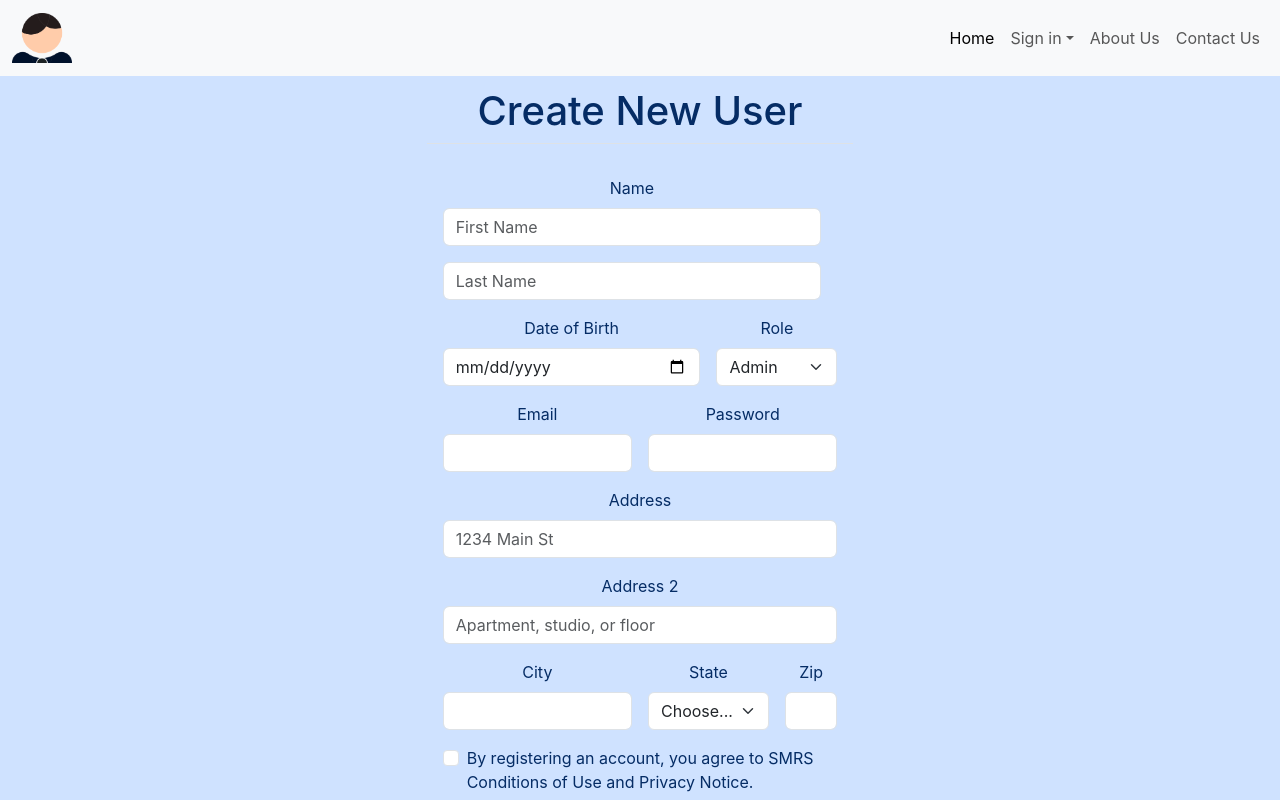
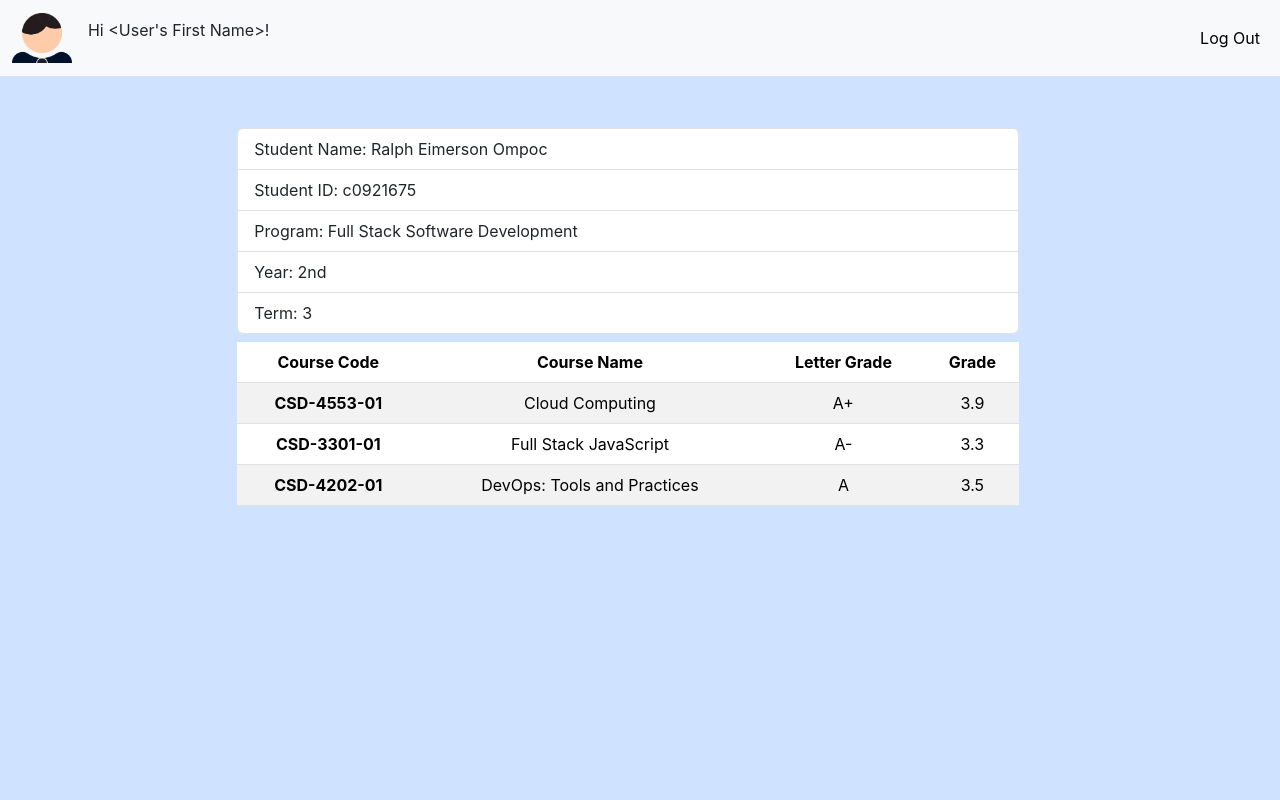
Before and after one commit to Kisan303/Student-Record-Management-System, a React (Create React App) app in the folder frontend/: page /admin-dashboard in a window 1280 px wide. Shown: the top 800 px of the page. Built offline with nearby package versions, Linux system fonts and the light colour scheme.

Commit message:
Ralph: Created routes Dashboard for Student. Added Dashboard components to be used per User Role. Created new navigation bar for different User Role once the User logged in.

```diff
--- /dev/null
+++ b/frontend/src/User.jsx
@@ -0,0 +1,17 @@
+import { Outlet } from "react-router-dom";
+import NavbarUser from "./components/NavbarUser";
+import Footer from "./components/Footer";
+
+function User() {
+  return (
+    <div className="App">
+      <NavbarUser />
+      <div class="col-12 bg-primary-subtle text-primary-emphasis vh-100">
+        <Outlet />
+      </div>
+      <Footer />
+    </div>
+  );
+}
+
+export default User;
--- /dev/null
+++ b/frontend/src/components/Dashboard.jsx
@@ -0,0 +1,53 @@
+export default function Dashboard(){
+    return(
+        <>
+        <div class="row col-12 bg-primary-subtle text-primary-emphasis p-5">
+            <div class="col-2"></div>
+            <div class="col-8 p-1 text-start">
+                <ul class="list-group list-group">
+                <li class="list-group-item">Student Name: Ralph Eimerson Ompoc</li>
+                <li class="list-group-item">Student ID: c0921675</li>
+                <li class="list-group-item">Program: Full Stack Software Development</li>
+                <li class="list-group-item">Year: 2nd</li>
+                <li class="list-group-item">Term: 3</li>
+                </ul>
+            </div>
+            <div class="col-2"></div>
+            <div class="col-2"></div>
+            <div class="col-8 p-1">
+                <table class="table table-striped">
+                <thead>
+                    <tr class="text-center">
+                    <th scope="col">Course Code</th>
+                    <th scope="col">Course Name</th>
+                    <th scope="col">Letter Grade</th>
+                    <th scope="col">Grade</th>
+                    </tr>
+                </thead>
+                <tbody>
+                    <tr>
+                    <th scope="row">CSD-4553-01</th>
+                    <td>Cloud Computing</td>
+                    <td class="text-center">A+</td>
+                    <td class="text-center">3.9</td>
+                    </tr>
+                    <tr>
+                    <th scope="row">CSD-3301-01</th>
+                    <td>Full Stack JavaScript</td>
+                    <td class="text-center">A-</td>
+                    <td class="text-center">3.3</td>
+                    </tr>
+                    <tr>
+                    <th scope="row">CSD-4202-01</th>
+                    <td>DevOps: Tools and Practices</td>
+                    <td class="text-center">A</td>
+                    <td class="text-center">3.5</td>
+                    </tr>
+                </tbody>
+                </table>
+            </div>
+            <div class="col-2"></div>
+        </div>
+        </>
+    );
+}
--- /dev/null
+++ b/frontend/src/components/NavbarUser.jsx
@@ -0,0 +1,27 @@
+import logo from '../project-logo.png';
+
+import { useState } from 'react';
+
+export default function Navbar() {
+    const [userFirstName, setUserFirstName] = useState("<User's First Name>")
+  return (
+    <div>
+        <nav class="navbar navbar-expand-lg bg-body-tertiary sticky-top">
+            <div class="container-fluid">
+                <a class="navbar-brand" href="/"><img style={{width: "auto", height: "50px"}} src={logo} alt="Project Logo"></img></a>
+                <p>Hi {userFirstName}!</p>
+                <button class="navbar-toggler" type="button" data-bs-toggle="collapse" data-bs-target="#navbarNavDropdown" aria-controls="navbarNavDropdown" aria-expanded="false" aria-label="Toggle navigation">
+                    <span class="navbar-toggler-icon"></span>
+                </button>
+                <div class="collapse navbar-collapse" id="navbarNavDropdown">
+                    <ul class="navbar-nav d-flex ms-auto">
+                    <li class="nav-item">
+                        <a class="nav-link active" aria-current="page" href="/">Log Out</a>
+                    </li>
+                    </ul>
+                </div>
+            </div>
+        </nav>
+    </div>
+  );
+}
```
Also changed, not shown: frontend/src/index.js (+8 -6 lines).
